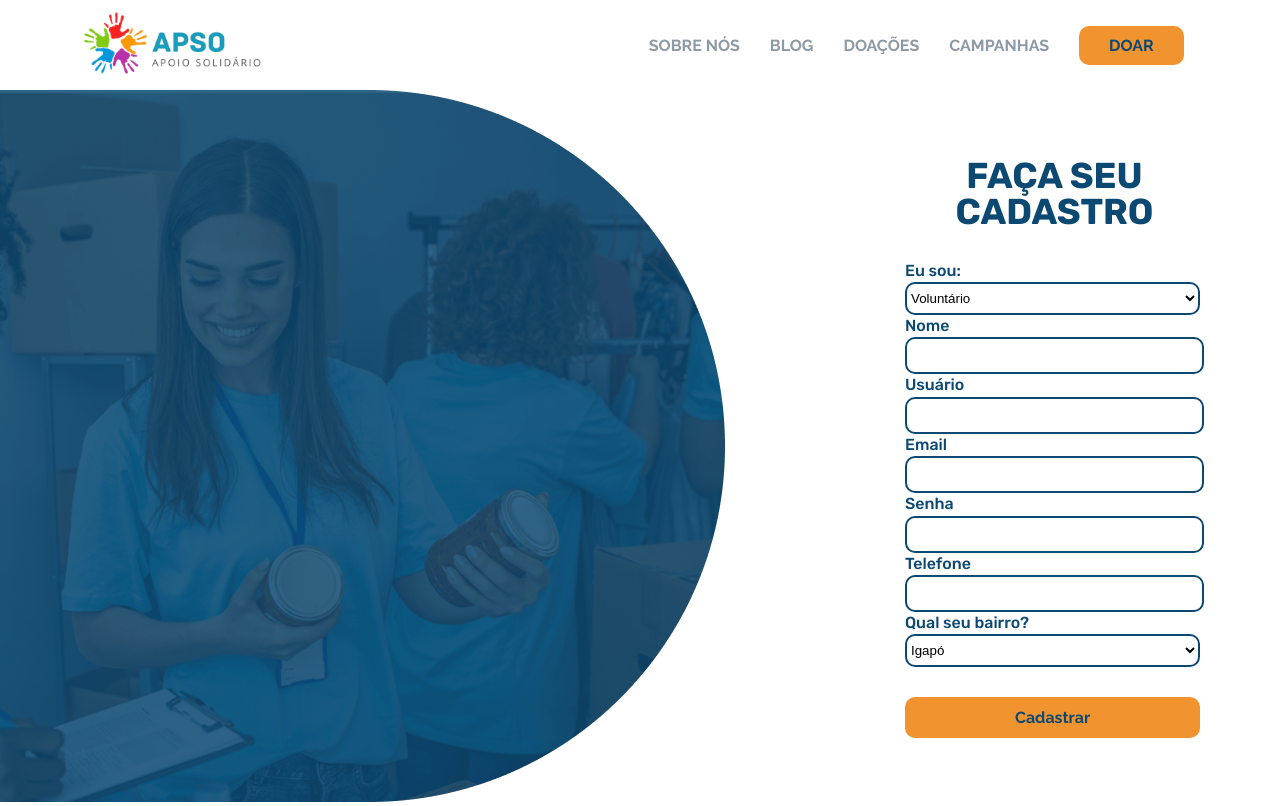
After one commit to bragpaula/Projeto.I_sistema, a Flask app: page /cadastro in a window 1280 px wide. The commit adds this page. Run offline with Flask 3, Linux system fonts and the light colour scheme.

Commit message:
tela de cadastro

```diff
--- a/app.py
+++ b/app.py
@@ -34,9 +34,9 @@ def doar():
 def voluntario():
     return render_template('voluntario.html')
 
-@app.route('/cadastrarongs')
+@app.route('/cadastro')
 def cadastrarongs():
-    return render_template('cadastrarongs.html')
+    return render_template('cadastro.html')
 
 
 if __name__ == '__main__':
--- a/static/css/style.css
+++ b/static/css/style.css
@@ -212,3 +212,68 @@ h1{
     font-style: normal;
     font-weight: 500;
 }
+/*pagina de cadastro*/
+.cadastro h2{
+    color: #0C4972;
+    text-align: center;
+    font-family: Rubik;
+    font-size: 36px;
+    font-style: normal;
+    font-weight: 700;
+    line-height: 100%; /* 36px */
+    text-transform: uppercase;
+    margin-bottom: 30px;
+    width: 295px;
+}
+.cadastro{
+    display: flex;
+    align-items: center;
+}
+.bt-cadastro{
+    width: 295px;
+    height: 41px;
+    flex-shrink: 0;
+    border-radius: 10px;
+    background: #F19430;
+    color: #0C4972;
+    font-family: Raleway;
+    font-size: 16px;
+    font-style: normal;
+    font-weight: 700;
+    border: 0;
+    padding: 10px 30px;
+    cursor: pointer;
+    margin-top: 30px;
+
+}
+.bt-cadastro:hover{
+    box-shadow: 0px 0px 12px #1b272f;
+    transform: scale(1.0);
+    transition: 0.8s;
+}
+.cadastro .campo{
+    border-radius: 10px;
+    border: 2px solid #0C4972;
+    background: #FFF;
+    width: 295px;
+    height: 33px;
+    flex-shrink: 0;
+}
+.cadastro label{
+    color: #0C4972;
+    font-family: Rubik;
+    font-size: 16px;
+    font-style: normal;
+    font-weight: 500;
+    line-height: 140%; /* 22.4px */
+}
+.cadastro form{
+    display: flex;
+    flex-direction: column;
+}
+.text-cad{
+    margin-left: 180px;
+    display: flex;
+    flex-direction: column;
+    align-items: center;
+}
--- /dev/null
+++ b/templates/cadastro.html
@@ -0,0 +1,80 @@
+<!DOCTYPE html>
+<html lang="en">
+<head>
+    <meta charset="UTF-8">
+    <meta name="viewport" content="width=device-width, initial-scale=1.0">
+    <title>Cadastro na APSO</title>
+    <link rel="stylesheet" href="{{ url_for('static', filename='css/style.css') }}">
+    <link rel="stylesheet" href="static/css/style.css">
+    <link rel="preconnect" href="https://fonts.googleapis.com">
+    <link rel="preconnect" href="https://fonts.gstatic.com" crossorigin>
+    <link href="https://fonts.googleapis.com/css2?family=Raleway:ital,wght@0,100..900;1,100..900&family=Roboto+Flex:opsz,wght@8..144,100..1000&family=Rubik:ital,wght@0,300..900;1,300..900&display=swap" rel="stylesheet">
+</head>
+<body>
+    <header>
+        <div class="org">
+            <div class="logo">
+                <img src="static/img/1-removebg-preview.png" alt="">
+            </div><!--logo-->
+            <nav>
+                <a href="">SOBRE NÓS</a>
+                <a href="">BLOG</a>
+                <a href="">DOAÇÕES</a>
+                <a href="">CAMPANHAS</a>
+                <div class="bt">
+                    <a href="">
+                        <button>DOAR</button>
+                    </a>
+
+                </div><!--bt-->
+            </nav>
+        </div><!--org-->
+    </header>
+    <main>
+        <section class="cadastro">
+            <div class="img">
+                <img src="static/img/foto login.png" alt="">
+            </div>
+            <div class="text-cad">
+                <h2>
+                    Faça seu cadastro
+                </h2>
+                <form action="/cadastro" method="POST">
+                    <label for="tipo">Eu sou:</label>
+                    <select class="campo tipo" id="tipo" name="tipo" required>
+                        <option value="voluntario">Voluntário</option>
+                        <option value="ong">ONG</option>
+                    </select>
+
+                    <label for="nome">Nome</label>
+                    <input class="campo nome" type="text" id="nome" name="nome" required>
+
+                    <label for="nome">Usuário</label>
+                    <input class="campo user" type="text" id="username" name="username" required>
+
+                    <label for="email">Email</label>
+                    <input class="campo email" type="email" id="email" name="email" required>
+
+                    <label for="password">Senha</label>
+                    <input class="campo senha" type="password" id="password" name="password" required>
+
+                    <label for="telefone">Telefone</label>
+                    <input class="campo tel" type="tel" id="telefone" name="telefone" required>
+
+                    <label for="tipo">Qual seu bairro?</label>
+                    <select class="campo bairro" id="bairro" name="bairro" required>
+                        <option value="igapo">Igapó</option>
+                        <option value="lagoa-azul">Lagoa Azul</option>
+                        <option value="pajucara">Pajuçara</option>
+                        <option value="potengi">Potengi</option>
+                        <option value="redinha">Redinha</option>
+                    </select>
+
+
+                    <input class="bt-cadastro" type="submit" value="Cadastrar">
+                </form>
+            </div>
+        </section>
+    </main>
+</body>
+</html>
--- a/templates/login.html
+++ b/templates/login.html
@@ -24,7 +24,7 @@
                     <a href="">
                         <button>DOAR</button>
                     </a>
-                    <a href="">
+                    <a href="/cadastro">
                         <button>CADASTRO</button>
                     </a>
                 </div><!--bt-->
@@ -49,7 +49,7 @@
 
                     <input class="bt-login" type="submit" value="Entrar">
                 </form>
-                <p>Ainda não tem uma conta? <a href="">Cadastre-se</a></p>
+                <p>Ainda não tem uma conta? <a href="/cadastro">Cadastre-se</a></p>
             </div>
         </section>
     </main>
```
Also changed, not shown: templates/cadastrarongs.html (deleted).
